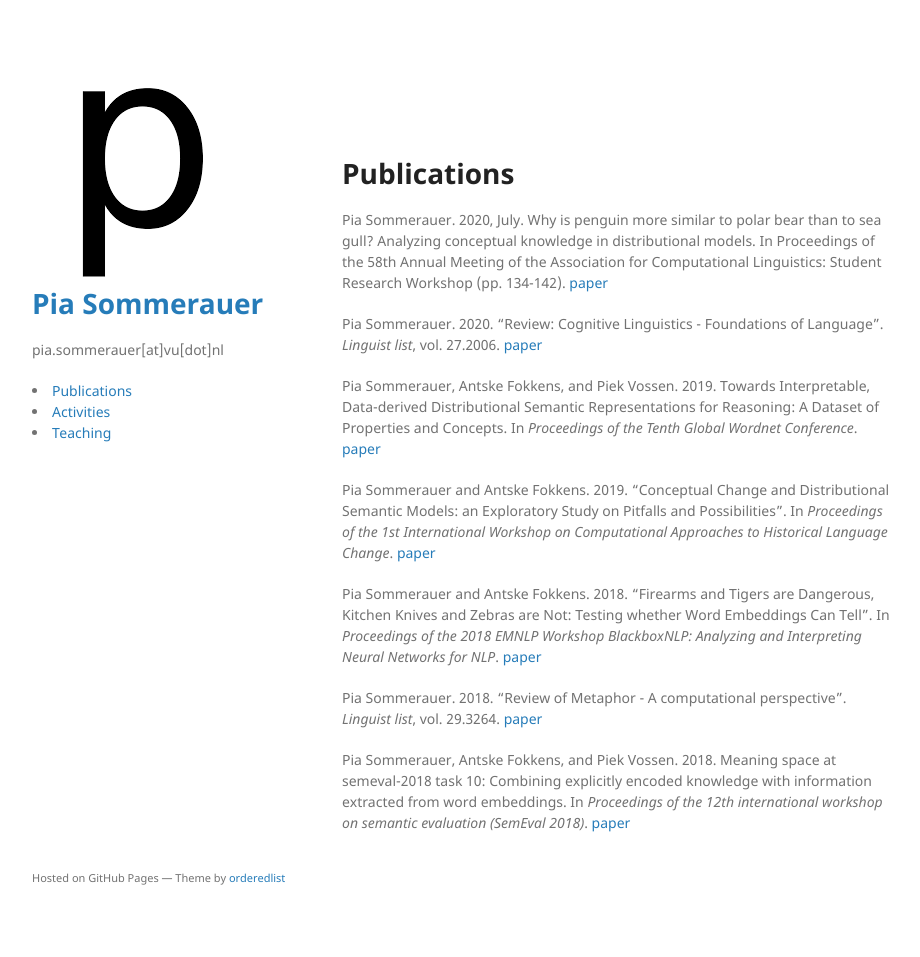
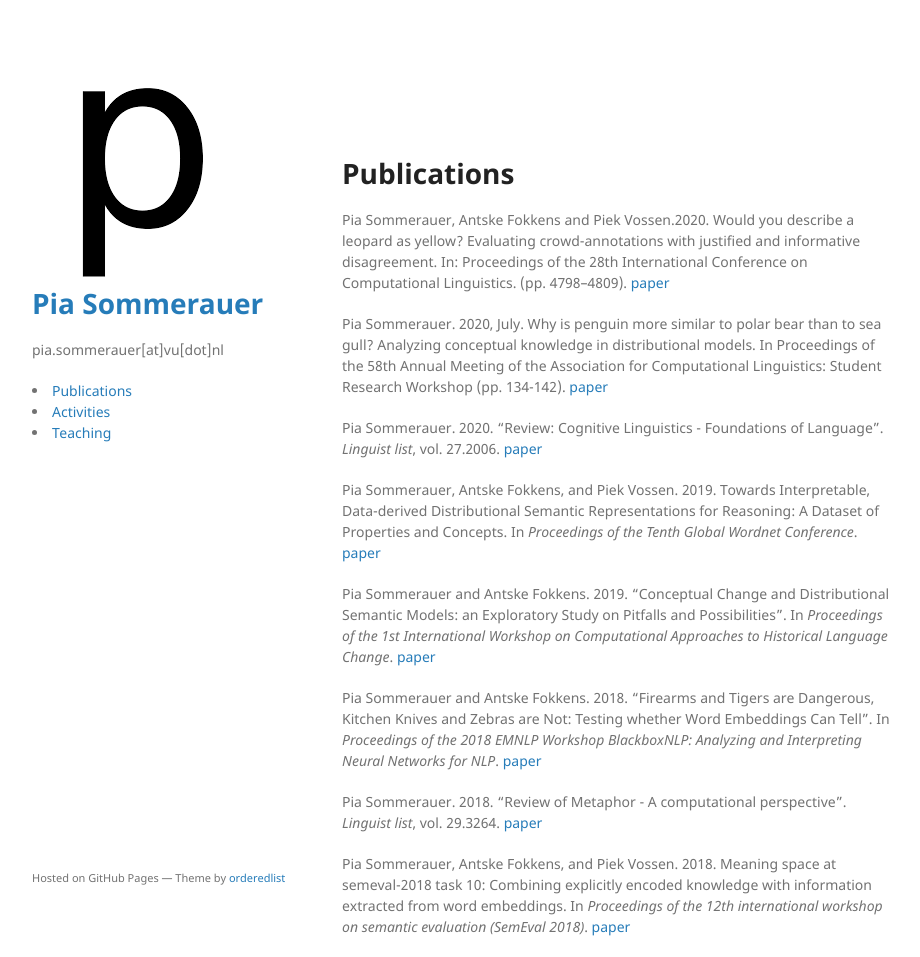
Before and after one commit to PiaSommerauer/PiaSommerauer.github.io, a Jekyll site: the page built from pub.md, in a window 1280 px wide and 957 px high. Shown: the whole window, without its empty margins (178-1098 px from the left). Built offline with Jekyll 4.4.1, drawn with Linux system fonts in a browser that asks for light colours; our own code applies the rules of GitHub Pages for plain Markdown files.

Commit message:
updating publications

```diff
--- a/pub.md
+++ b/pub.md
@@ -1,12 +1,12 @@
 # Publications
-
+Pia Sommerauer, Antske Fokkens and Piek Vossen.2020. Would you describe a leopard as yellow? Evaluating crowd-annotations with justified and informative disagreement. In: Proceedings of the 28th International Conference on Computational Linguistics. (pp. 4798–4809). [paper](https://www.aclweb.org/anthology/2020.coling-main.422/)
 
 Pia Sommerauer. 2020, July. Why is penguin more similar to polar bear than to sea gull? Analyzing conceptual knowledge in distributional models. In Proceedings of the 58th Annual Meeting of the Association for Computational Linguistics: Student Research Workshop (pp. 134-142). [paper](https://www.aclweb.org/anthology/2020.acl-srw.18.pdf)
 
 Pia Sommerauer. 2020. "Review: Cognitive Linguistics - Foundations of Language". *Linguist list*, vol. 27.2006. [paper](https://linguistlist.org/issues/31/31-1021.html)
 
 Pia Sommerauer, Antske Fokkens, and Piek Vossen. 2019. Towards Interpretable, Data-derived Distributional Semantic Representations for Reasoning: A Dataset of Properties and Concepts. In *Proceedings of the Tenth Global Wordnet Conference*.
-[paper](https://s3.amazonaws.com/academia.edu.documents/61263080/Proceedings_of_the_10th_Global_Wordnet_Conference_201920191119-65150-qqqkcb.pdf?response-content-disposition=inline%3B%20filename%3DDevelopment_of_Assamese_Rule_based_Stemm.pdf&X-Amz-Algorithm=AWS4-HMAC-SHA256&X-Amz-Credential=AKIAIWOWYYGZ2Y53UL3A%2F20200115%2Fus-east-1%2Fs3%2Faws4_request&X-Amz-Date=20200115T160350Z&X-Amz-Expires=3600&X-Amz-SignedHeaders=host&X-Amz-Signature=d37168d606a5bcb570f9ca1011b0d0baa594be38bbfd62fd75847f6a5c9eec36#page=95)
+[paper](https://d1wqtxts1xzle7.cloudfront.net/61263080/Proceedings_of_the_10th_Global_Wordnet_Conference_201920191119-65150-qqqkcb.pdf?1574154616=&response-content-disposition=inline%3B+filename%3DDevelopment_of_Assamese_Rule_based_Stemm.pdf&Expires=1606996357&Signature=MUyqhn2HesZT3fiuNNpBeEKidPLx9uYSaW5qqu6w5qFuygS4YXrGaKWQa3D4MbR7SM2QlwMZTl2auHq1LEH2IE4SoVLE319iFvyHvNMnzosVcisyKN8lY5PTJz3NV5mvccwqkdN9ECuZmGOR07YjdpygppRTprSzUToWrNXdaYAtR7RkARgqrF7-UO~IACgeorrjmuLaLDyy05Lk~2jEaGzWz2Rd8GpXd3auox25GVihf6CNTYViSF3AP50ZMTHmd08FP084SvyxUbFYuJ7JOys0HAoafmTdGu8rjBGcP1L42SAh6lzKqehAEujebAS6x3vE4cO5vgV7XD4KB8NgIg__&Key-Pair-Id=APKAJLOHF5GGSLRBV4ZA#page=95)
 
 Pia Sommerauer and Antske Fokkens. 2019. "Conceptual Change and Distributional Semantic Models: an Exploratory Study on Pitfalls and Possibilities". In *Proceedings of the 1st International Workshop on Computational Approaches to Historical Language Change*.
 [paper](https://www.aclweb.org/anthology/W19-4728)
```
Also changed, not shown: 1 other file.
